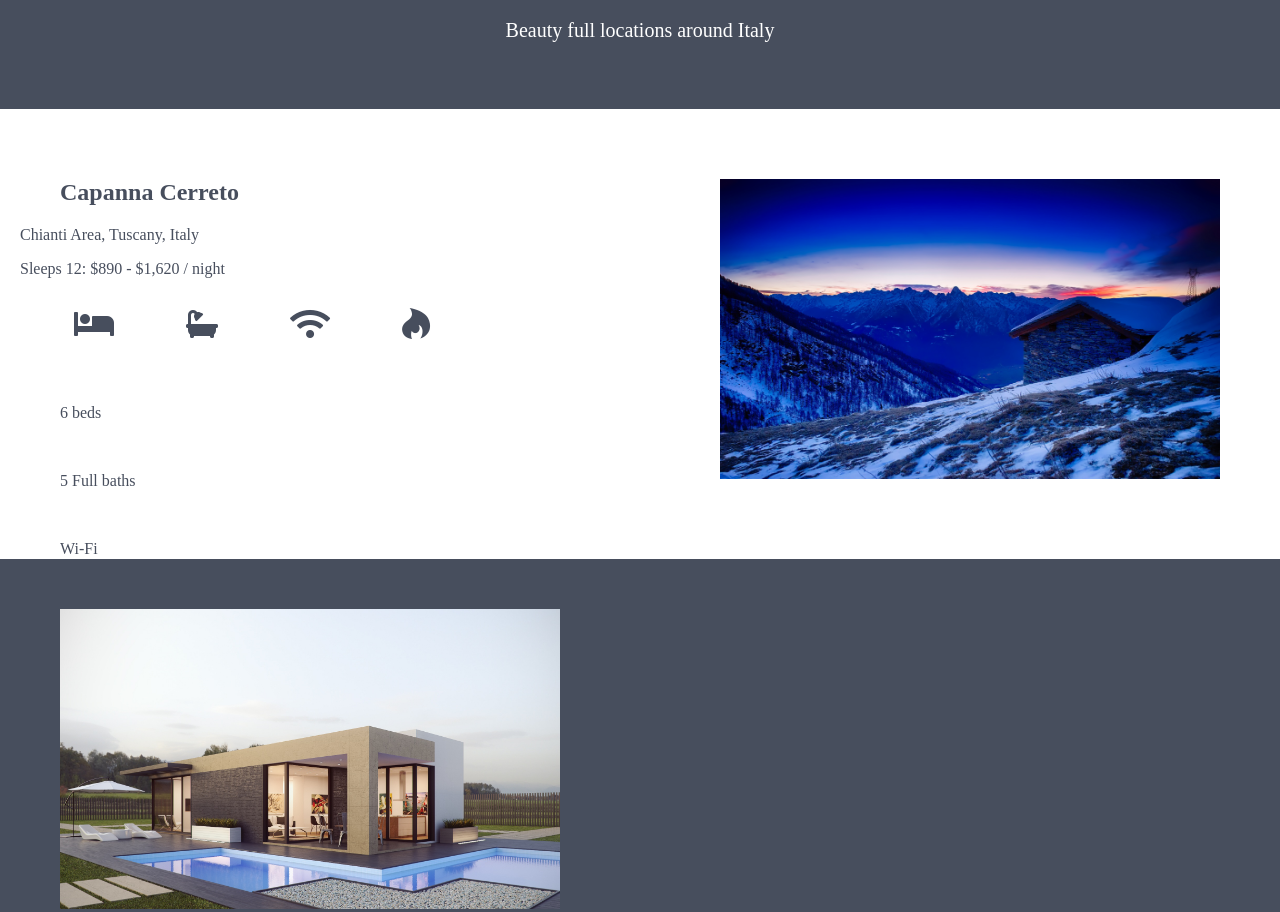
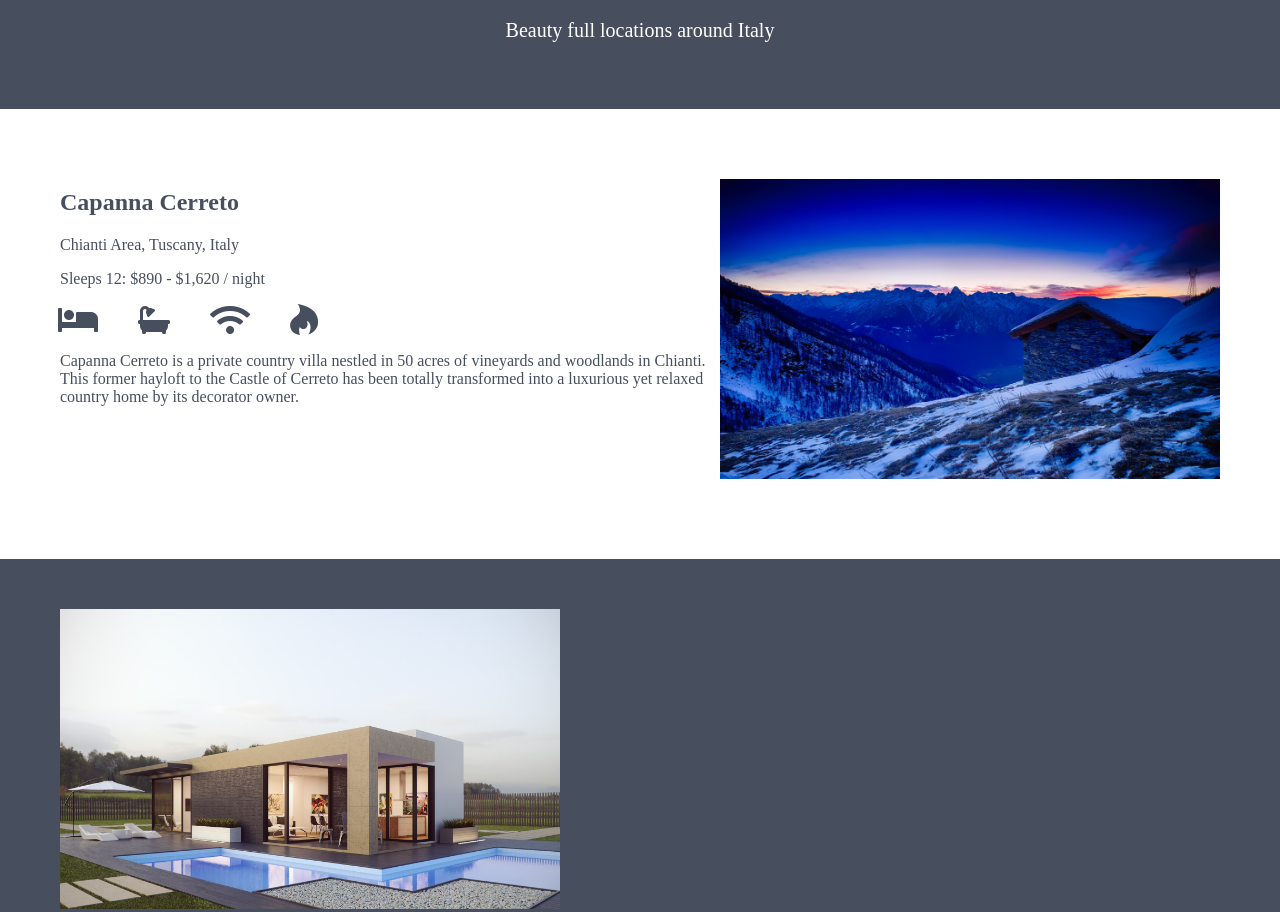
Before and after one commit to ABardot/TuscanyVillaP5, a plain HTML site: page TuscanyVilla/index.html in a window 1280 px wide. Shown: the part 581-1493 px from the top of the page. Drawn offline with Linux system fonts and the light colour scheme.

Commit message:
Add text to location #1

```diff
--- a/TuscanyVilla/index.html
+++ b/TuscanyVilla/index.html
@@ -54,17 +54,7 @@
                 </ul>
             </div>
             <div>
-                <ul>
-                    <li>
-                        <p>6 beds</p>
-                    </li>
-                    <li>
-                        <p>5 Full baths</p>
-                    </li>
-                    <li>
-                        <p>Wi-Fi</p>
-                    </li>
-                </ul>
+                <p>Capanna Cerreto is a private country villa nestled in 50 acres of vineyards and woodlands in Chianti. This former hayloft to the Castle of Cerreto has been totally transformed into a luxurious yet relaxed country home by its decorator owner.</p>
             </div>
         </div>
         <div class="item4">
--- a/TuscanyVilla/style.css
+++ b/TuscanyVilla/style.css
@@ -49,11 +49,25 @@ body {
     background-color: #fff;
 }
 
-    .item42 li {
-        display: block; /*1*/
+.item42 li {
         padding: 12px 18px; /*2*/
         text-decoration: none; /*3*/
+        color: #474E5D;
+        display: inline;
+
+}
+
+.item42 h2{
+        padding-top: 60px;
+        padding-left: 60px;
+        color: #474E5D;
+}
+
+.item42 p {
+        color: #474E5D;
+        padding-left: 60px;
     }
+
 
 
 .item4 {
@@ -73,7 +87,6 @@ body {
     background-color: #ffffff;
     height: 400px;
 }
-
 
 .item7 {
     grid-area: Ammenities;
@@ -189,7 +202,6 @@ body {
     text-align: center;
 }
 
-
 img {
     height: 300px;
     width: 500px;
@@ -201,35 +213,12 @@ img {
     padding-top: 70px;
 }
 
-.item42 h2 {
-    padding-top: 50px;
-    padding-left: 60px;
-    color: #474E5D;
-}
-
-.item42 p {
-    color: #474E5D;
-    padding-left: 20px;
-}
-
-.item42 li {
-    color: #474E5D;
-    display: inline;
-}
-
-.item42 i {
-    padding: 14px 16px;
-}
-
-
-
 #logo h2 {
     color: #fff;
     padding-left: 40px;
 }
 
-/*#capana-descprition p {
-}*/
+
 #img7 {
     padding-left: 60px;
     padding-top: 50px;
@@ -289,7 +278,6 @@ img {
         background-position: 10px 50%;
     }
 }
-
 
 /*Select every element*/
 [id^="item"] {
@@ -372,7 +360,6 @@ textarea {
     }
 }
 
-
 #section h2 {
     margin-bottom: 50px;
     position: relative;
@@ -416,8 +403,7 @@ textarea {
         transition: all 0.3s ease-out;
     }
 
-        /*.contact-form .input-block.focus {
-        }*/
+
 
         .contact-form .input-block.textarea {
             height: auto;
@@ -554,7 +540,6 @@ textarea {
     padding-top: 20px;
 }
 
-
 #faMail {
     color: #474E5D;
     padding-top: 20px;
@@ -640,8 +625,6 @@ textarea {
         border-color: #e64522;
     }
 
-
-
 #location-text h1 {
     text-align: center;
     color: #fff;
@@ -689,15 +672,13 @@ textarea {
     color: #fff;
 }
 
-
 #contact-text p {
     text-align: center;
     color: #fff;
     font-size: 20px;
 }
 
-@import url(https://fonts.googleapis.com/css?family=Lato:300,500);
-
+/*@import url(https://fonts.googleapis.com/css?family=Lato:300,500);*/
 
 /*
   navigation
```
